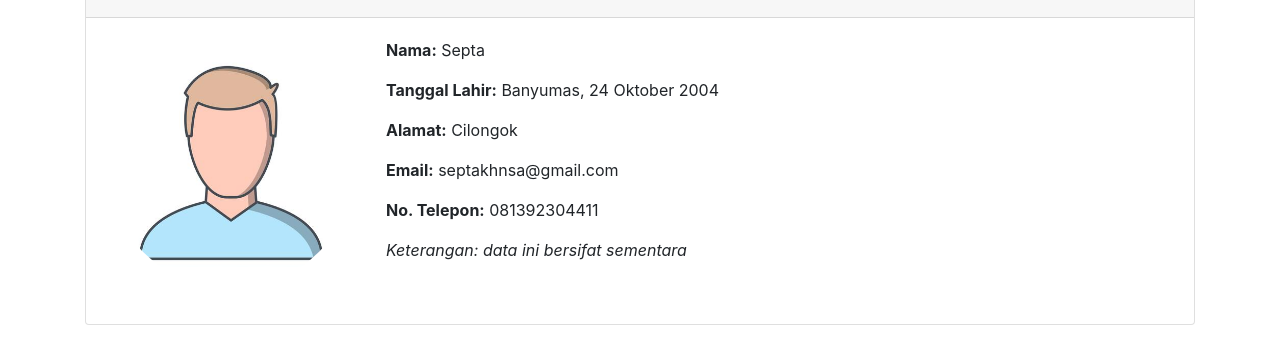
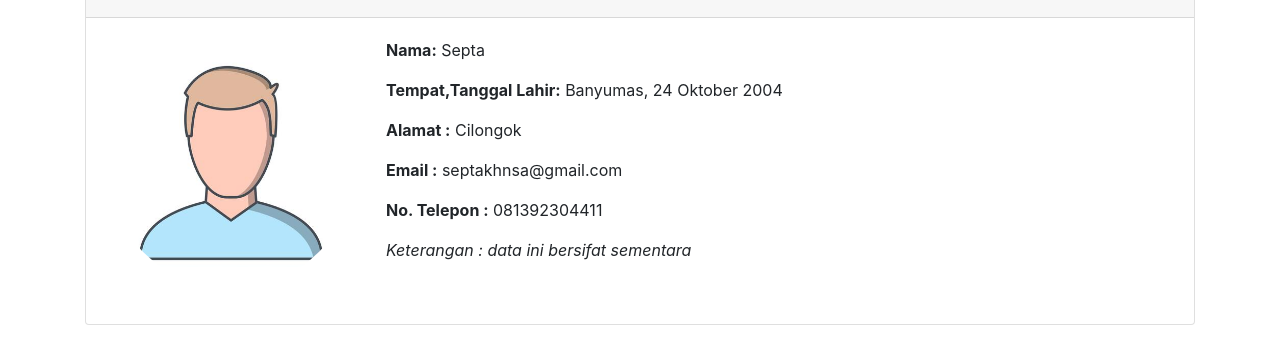
Before and after one commit to septakhnsa/biodata, a plain HTML site: page index.html in a window 1280 px wide. Shown: the part 174-513 px from the top of the page. Drawn offline with nearby package versions, Linux system fonts and the light colour scheme.

Commit message:
Update index.html dari web
update dari web

```diff
--- a/index.html
+++ b/index.html
@@ -38,11 +38,11 @@
                     <img src="img/foto.jpg" alt="Foto Profil" class="profile-img mb-3">
                     <div class="details">
                         <p><strong>Nama:</strong> Septa </p>
-                        <p><strong>Tanggal Lahir:</strong> Banyumas, 24 Oktober 2004 </p>
-                        <p><strong>Alamat:</strong> Cilongok </p>
-                        <p><strong>Email:</strong> septakhnsa@gmail.com </p>
-                        <p><strong>No. Telepon:</strong> 081392304411 </p>
-                        <p><em>Keterangan: data ini bersifat sementara </em></p>
+                        <p><strong>Tempat,Tanggal Lahir:</strong> Banyumas, 24 Oktober 2004 </p>
+                        <p><strong>Alamat              :</strong> Cilongok </p>
+                        <p><strong>Email               :</strong> septakhnsa@gmail.com </p>
+                        <p><strong>No. Telepon         :</strong> 081392304411 </p>
+                        <p><em>Keterangan              : data ini bersifat sementara </em></p>
                     </div>
                 </div>
             </div>
```
